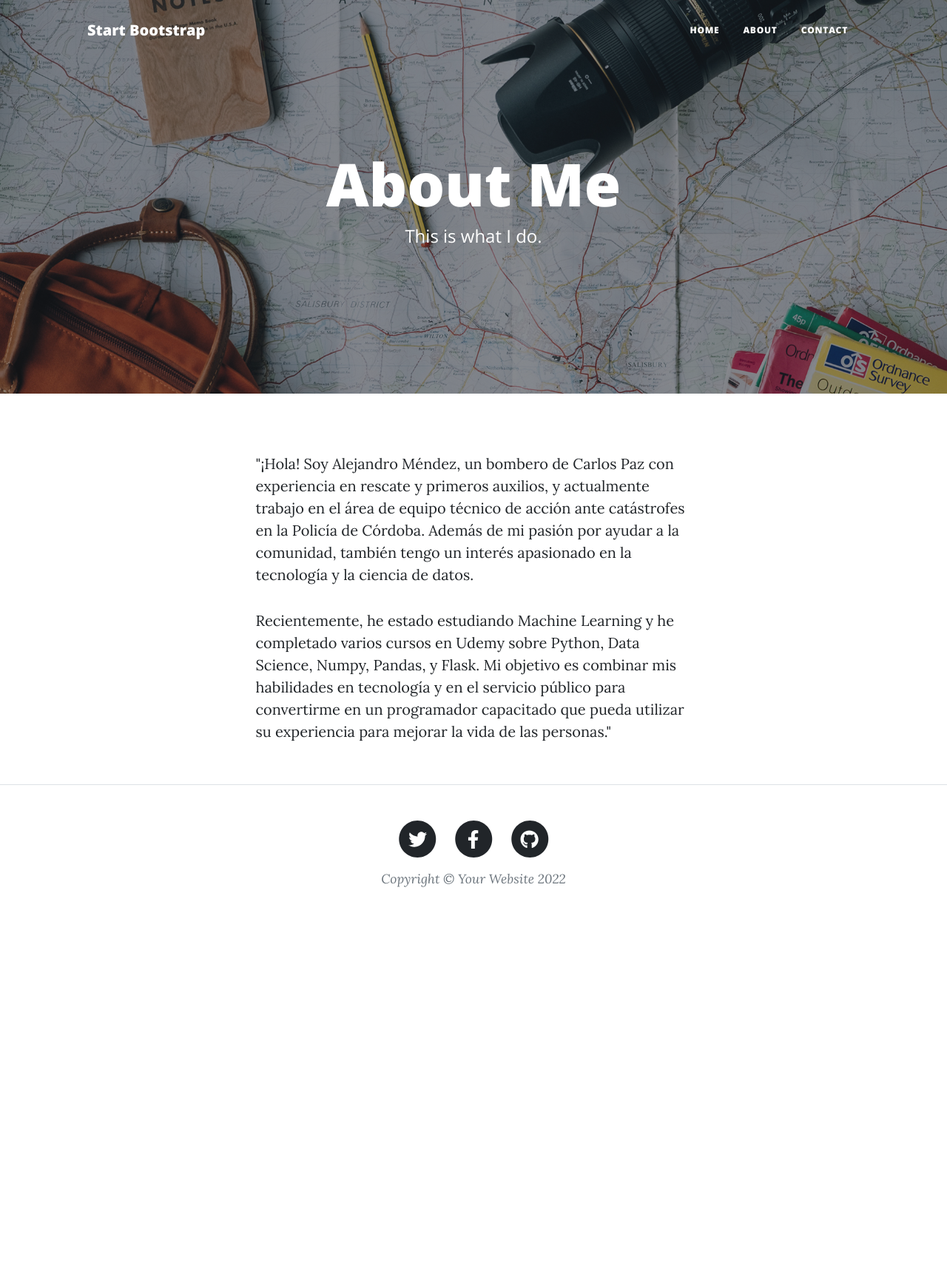
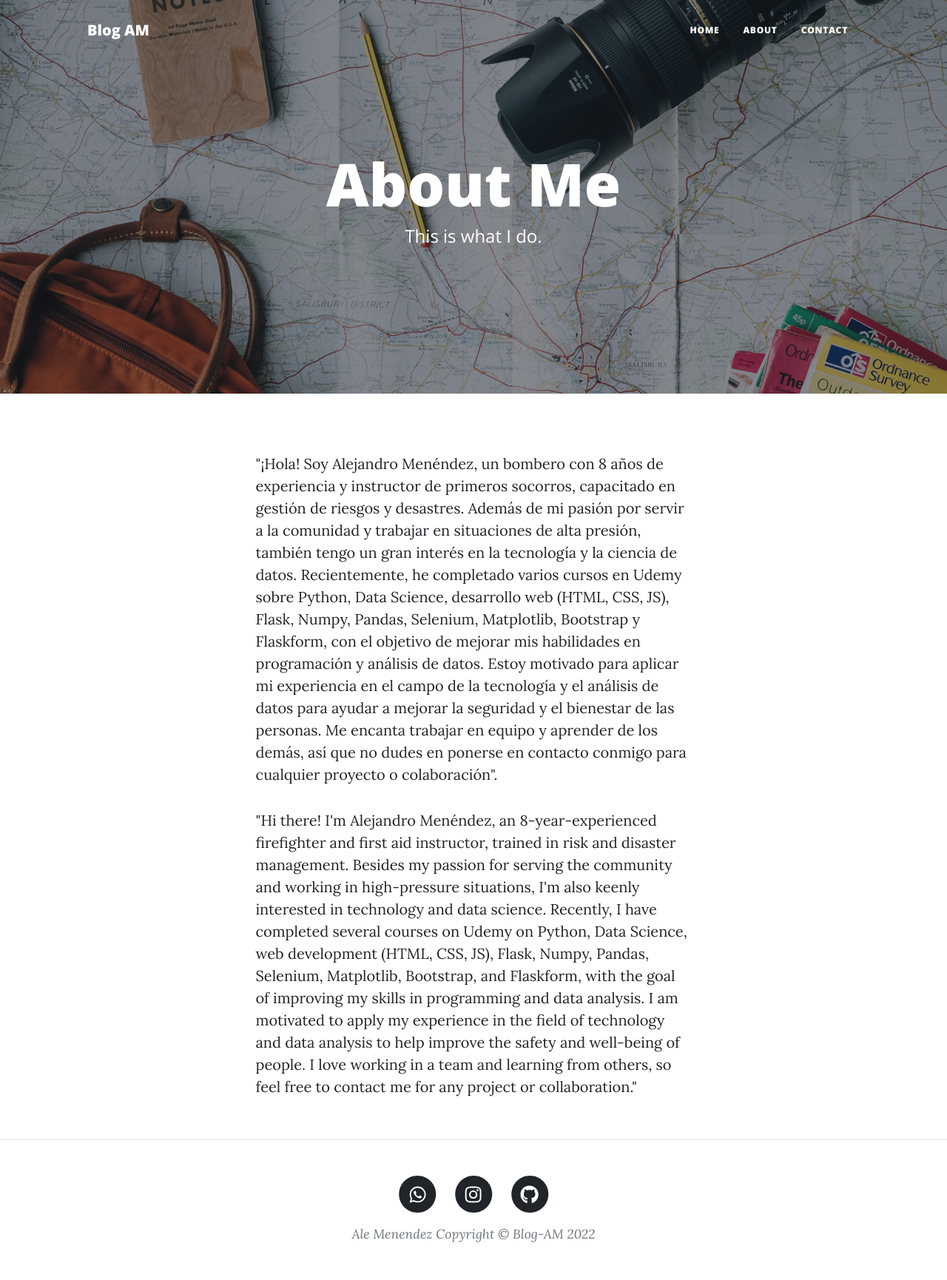
Before and after one commit to aleakd/blog-actualizado, a Flask app: page /about in a window 1280 px wide. Shown: the whole page at 74% size. Before the commit the page ends 1199 px from the top, so only its background shows below. Run offline with Flask 3, Linux system fonts and the light colour scheme; some libraries are stand-ins or nearby versions.

```diff
--- a/templates/about.html
+++ b/templates/about.html
@@ -17,8 +17,10 @@
             <div class="container px-4 px-lg-5">
                 <div class="row gx-4 gx-lg-5 justify-content-center">
                     <div class="col-md-10 col-lg-8 col-xl-7">
-                        <p>"¡Hola! Soy Alejandro Méndez, un bombero de Carlos Paz con experiencia en rescate y primeros auxilios, y actualmente trabajo en el área de equipo técnico de acción ante catástrofes en la Policía de Córdoba. Además de mi pasión por ayudar a la comunidad, también tengo un interés apasionado en la tecnología y la ciencia de datos. </p>
-                        <p>Recientemente, he estado estudiando Machine Learning y he completado varios cursos en Udemy sobre Python, Data Science, Numpy, Pandas, y Flask. Mi objetivo es combinar mis habilidades en tecnología y en el servicio público para convertirme en un programador capacitado que pueda utilizar su experiencia para mejorar la vida de las personas."</p>
+                        <p>"¡Hola! Soy Alejandro Menéndez, un bombero con 8 años de experiencia y instructor de primeros socorros, capacitado en gestión de riesgos y desastres. Además de mi pasión por servir a la comunidad y trabajar en situaciones de alta presión, también tengo un gran interés en la tecnología y la ciencia de datos. Recientemente, he completado varios cursos en Udemy sobre Python, Data Science, desarrollo web (HTML, CSS, JS), Flask, Numpy, Pandas, Selenium, Matplotlib, Bootstrap y Flaskform, con el objetivo de mejorar mis habilidades en programación y análisis de datos. Estoy motivado para aplicar mi experiencia en el campo de la tecnología y el análisis de datos para ayudar a mejorar la seguridad y el bienestar de las personas. Me encanta trabajar en equipo y aprender de los demás, así que no dudes en ponerse en contacto conmigo para cualquier proyecto o colaboración".</p>
+
+                        <p>"Hi there! I'm Alejandro Menéndez, an 8-year-experienced firefighter and first aid instructor, trained in risk and disaster management. Besides my passion for serving the community and working in high-pressure situations, I'm also keenly interested in technology and data science. Recently, I have completed several courses on Udemy on Python, Data Science, web development (HTML, CSS, JS), Flask, Numpy, Pandas, Selenium, Matplotlib, Bootstrap, and Flaskform, with the goal of improving my skills in programming and data analysis. I am motivated to apply my experience in the field of technology and data analysis to help improve the safety and well-being of people. I love working in a team and learning from others, so feel free to contact me for any project or collaboration."</p>
+
 
                     </div>
                 </div>
--- a/templates/footer.html
+++ b/templates/footer.html
@@ -5,23 +5,23 @@
                     <div class="col-md-10 col-lg-8 col-xl-7">
                         <ul class="list-inline text-center">
                             <li class="list-inline-item">
-                                <a href="#!">
+                                <a href="https://api.whatsapp.com/send?phone=5493541661516" target="_blank">
                                     <span class="fa-stack fa-lg">
                                         <i class="fas fa-circle fa-stack-2x"></i>
-                                        <i class="fab fa-twitter fa-stack-1x fa-inverse"></i>
+                                        <i class="fab fa-whatsapp fa-stack-1x fa-inverse"></i>
                                     </span>
                                 </a>
                             </li>
                             <li class="list-inline-item">
-                                <a href="#!">
+                                <a href="https://www.instagram.com/ale2419m/">
                                     <span class="fa-stack fa-lg">
                                         <i class="fas fa-circle fa-stack-2x"></i>
-                                        <i class="fab fa-facebook-f fa-stack-1x fa-inverse"></i>
+                                        <i class="fab fa-instagram fa-stack-1x fa-inverse"></i>
                                     </span>
                                 </a>
                             </li>
                             <li class="list-inline-item">
-                                <a href="#!">
+                                <a href="https://github.com/aleakd">
                                     <span class="fa-stack fa-lg">
                                         <i class="fas fa-circle fa-stack-2x"></i>
                                         <i class="fab fa-github fa-stack-1x fa-inverse"></i>
@@ -29,7 +29,7 @@
                                 </a>
                             </li>
                         </ul>
-                        <div class="small text-center text-muted fst-italic">Copyright &copy; Your Website 2022</div>
+                        <div class="small text-center text-muted fst-italic">Ale Menendez Copyright &copy; Blog-AM 2022</div>
                     </div>
                 </div>
             </div>
--- a/templates/header.html
+++ b/templates/header.html
@@ -18,7 +18,7 @@
 <body>
 <nav class="navbar navbar-expand-lg navbar-light" id="mainNav">
             <div class="container px-4 px-lg-5">
-                <a class="navbar-brand" href="index.html">Start Bootstrap</a>
+                <a class="navbar-brand" href="/">Blog AM</a>
                 <button class="navbar-toggler" type="button" data-bs-toggle="collapse" data-bs-target="#navbarResponsive" aria-controls="navbarResponsive" aria-expanded="false" aria-label="Toggle navigation">
                     Menu
                     <i class="fas fa-bars"></i>
--- a/templates/index.html
+++ b/templates/index.html
@@ -32,7 +32,9 @@
 
           <p class="post-meta">Posted by
             <a href="#">{{post.author}}</a>
-            on {{post.date}}</p>
+            on {{post.date}}
+          <a href="{{url_for('delete_post', post_id=post.id)}}">✘</a>
+          </p>
         </div>
         <hr>
         {% endfor %}
--- a/templates/post.html
+++ b/templates/post.html
@@ -3,7 +3,7 @@
 
 
         <!-- Page Header-->
-        <header class="masthead" style="background-image: url('../static/assets/img/post-bg.jpg')">
+        <header class="masthead" style="background-image: url('{{post.img_url}}')">
             <div class="container position-relative px-4 px-lg-5">
                 <div class="row gx-4 gx-lg-5 justify-content-center">
                     <div class="col-md-10 col-lg-8 col-xl-7">
```
Also changed, not shown: static/css/styles.css.
